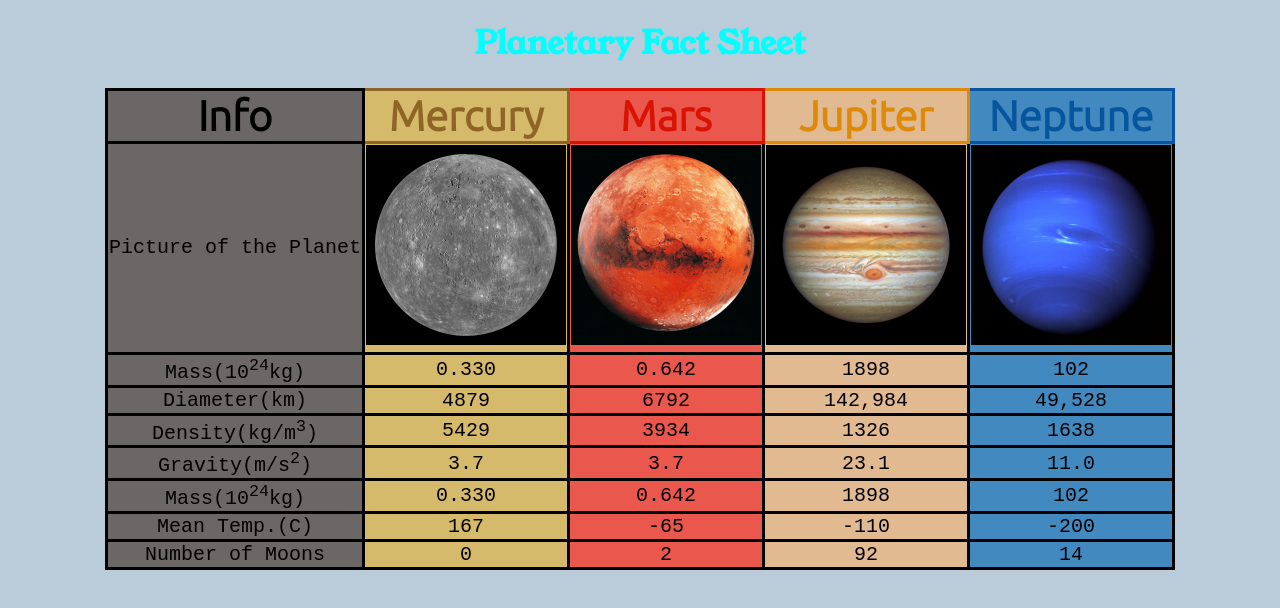
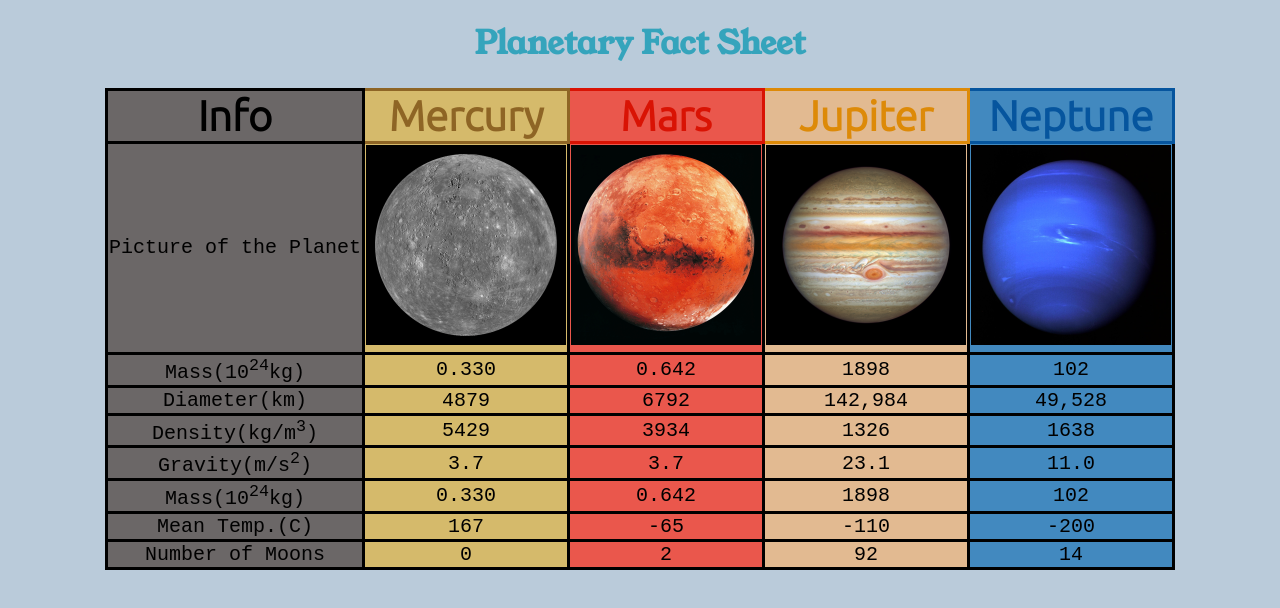
Before and after one commit to JKauffman27/lab6, a plain HTML site: page index.html in a window 1280 px wide. Drawn offline with Linux system fonts and the light colour scheme; a web font is replaced by a local one.

Commit message:
changing the color again

```diff
--- a/css/style.css
+++ b/css/style.css
@@ -8,7 +8,7 @@ th{
 h1{
   font-family: 'Young Serif', serif;
   text-align: center;
-  color: aqua;
+  color: #35a4bc;
   font-style: normal;
 }
 tr{
```
